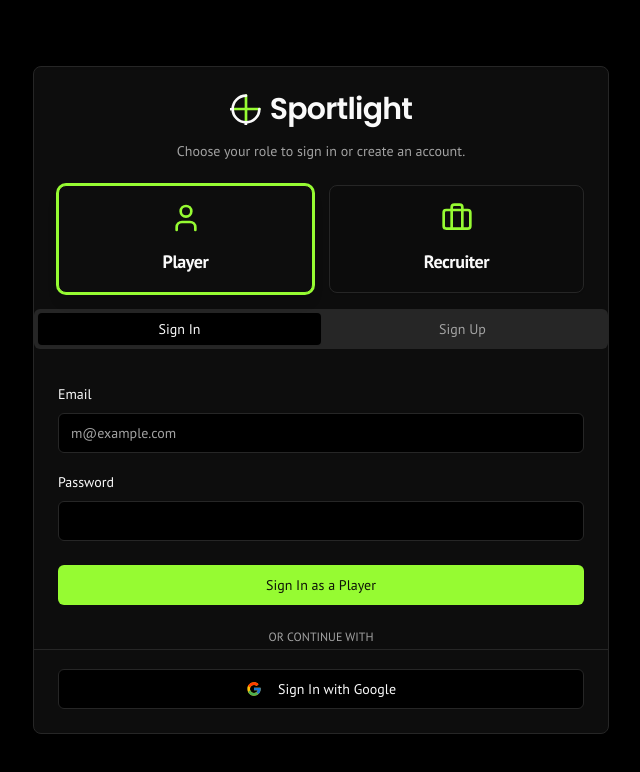
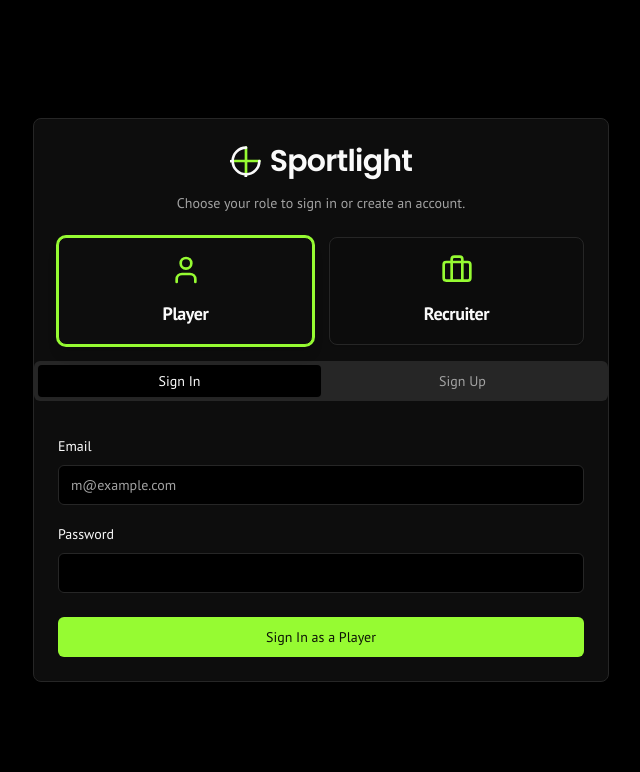
Before and after one commit to Mudit-Tarway/SportLight-1.0, a Next.js app in the folder frontend/: page /login in a window 1280 px wide. Shown: the top 772 px of the page, without its empty margins (319-959 px from the left). Built offline with nearby package versions, Linux system fonts and the light colour scheme.

Commit message:
Removed the sign with the google

```diff
--- a/frontend/src/components/auth/login-form.tsx
+++ b/frontend/src/components/auth/login-form.tsx
@@ -1,5 +1,3 @@
-
-
 "use client";
 
 import {
@@ -14,7 +12,7 @@
 import { Input } from "@/components/ui/input";
 import { Label } from "@/components/ui/label";
 import { Tabs, TabsContent, TabsList, TabsTrigger } from "@/components/ui/tabs";
-import { GoogleLogo, SportlightLogo } from "@/components/icons";
+import { SportlightLogo } from "@/components/icons";
 import { useRouter } from "next/navigation";
 import { useToast } from "@/hooks/use-toast";
 import { useState } from "react";
@@ -385,26 +383,6 @@
           )}
         </TabsContent>
       </Tabs>
-      <div className="relative p-6 pt-0">
-        <div className="absolute inset-0 flex items-center">
-          <span className="w-full border-t" />
-        </div>
-        <div className="relative flex justify-center text-xs uppercase">
-          <span className="bg-card px-2 text-muted-foreground">
-            Or continue with
-          </span>
-        </div>
-      </div>
-      <CardFooter>
-        <Button
-          variant="outline"
-          className="w-full"
-          onClick={handleGoogleSignIn}
-        >
-          <GoogleLogo className="mr-2 h-4 w-4" />
-          Sign In with Google
-        </Button>
-      </CardFooter>
     </Card>
   );
 }
```
